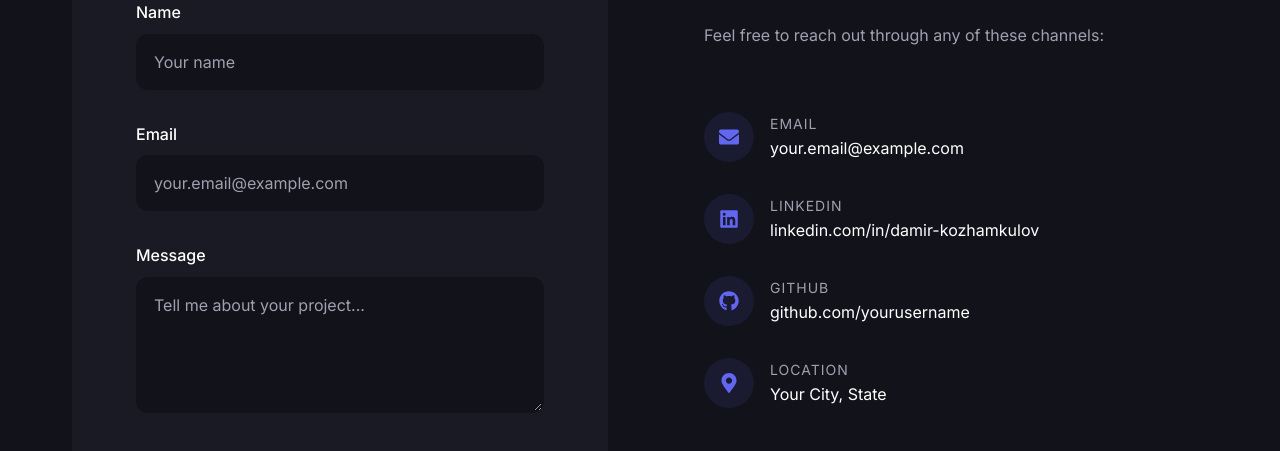
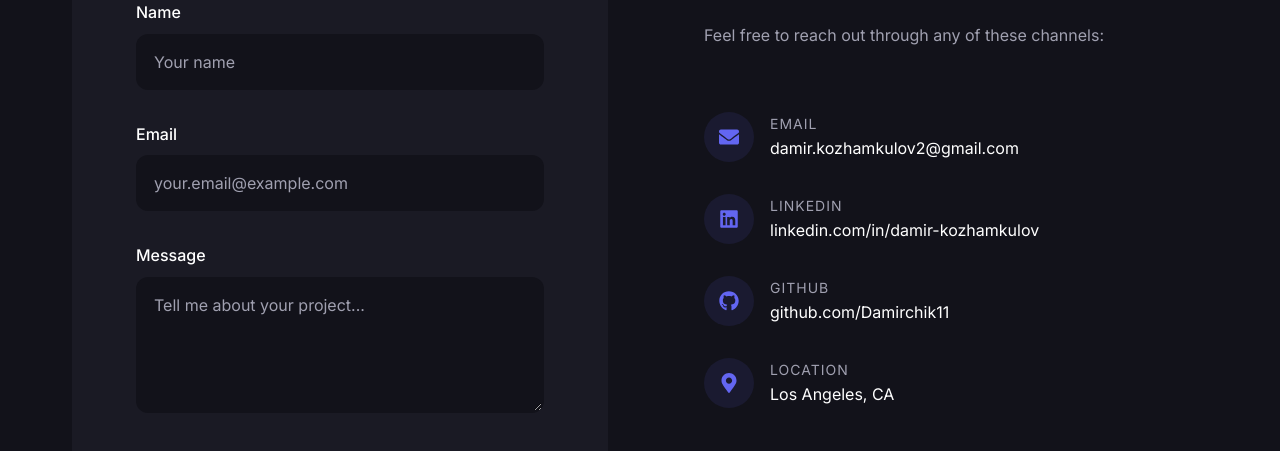
Before and after one commit to Damirchik11/Portfolio, a React (Vite) app in the folder DamirsPortfolio/: page / in a window 1280 px wide. Shown: the part 2980-3431 px from the top of the page. Built offline with nearby package versions, Linux system fonts and the light colour scheme.

Commit message:
recent changes

```diff
--- a/DamirsPortfolio/src/components/Contact/Contact.jsx
+++ b/DamirsPortfolio/src/components/Contact/Contact.jsx
@@ -70,8 +70,8 @@ const Contact = () => {
         {
             icon: <FaEnvelope />,
             label: 'Email',
-            value: 'your.email@example.com',
-            href: 'mailto:your.email@example.com'
+            value: 'damir.kozhamkulov2@gmail.com',
+            href: 'mailto:damir.kozhamkulov2@gmail.com'
         },
         {
             icon: <FaLinkedin />,
@@ -82,13 +82,13 @@ const Contact = () => {
         {
             icon: <FaGithub />,
             label: 'GitHub',
-            value: 'github.com/yourusername',
-            href: 'https://github.com/yourusername'
+            value: 'github.com/Damirchik11',
+            href: 'https://github.com/Damirchik11'
         },
         {
             icon: <FaMapMarkerAlt />,
             label: 'Location',
-            value: 'Your City, State',
+            value: 'Los Angeles, CA',
             href: null
         }
     ]
--- a/DamirsPortfolio/src/components/Footer/Footer.jsx
+++ b/DamirsPortfolio/src/components/Footer/Footer.jsx
@@ -42,13 +42,13 @@ const Footer = () => {
                     <div className="footer-social">
                         <h4>Connect</h4>
                         <div className="social-icons">
-                            <a href="https://github.com/yourusername" target="_blank" rel="noopener noreferrer">
+                            <a href="https://github.com/Damirchik11" target="_blank" rel="noopener noreferrer">
                                 <FaGithub />
                             </a>
                             <a href="https://www.linkedin.com/in/damir-kozhamkulov/" target="_blank" rel="noopener noreferrer">
                                 <FaLinkedin />
                             </a>
-                            <a href="mailto:your.email@example.com">
+                            <a href="mailto:damir.kozhamkulov2@gmail.com">
                                 <FaEnvelope />
                             </a>
                         </div>
--- a/DamirsPortfolio/src/components/Hero/Hero.jsx
+++ b/DamirsPortfolio/src/components/Hero/Hero.jsx
@@ -54,7 +54,7 @@ const Hero = () => {
                 {/* Social Links */}
                 <div className="hero-socials">
                     <a
-                        href="https://github.com/yourusername"
+                        href="https://github.com/Damirchik11"
                         target="_blank"
                         rel="noopener noreferrer"
                         aria-label="GitHub Profile"
@@ -70,7 +70,7 @@ const Hero = () => {
                         <FaLinkedin size={32} />
                     </a>
                     <a
-                        href="mailto:your.email@example.com"
+                        href="mailto:damir.kozhamkulov2@gmail.com"
                         aria-label="Email"
                     >
                         <FaEnvelope size={32} />
```
